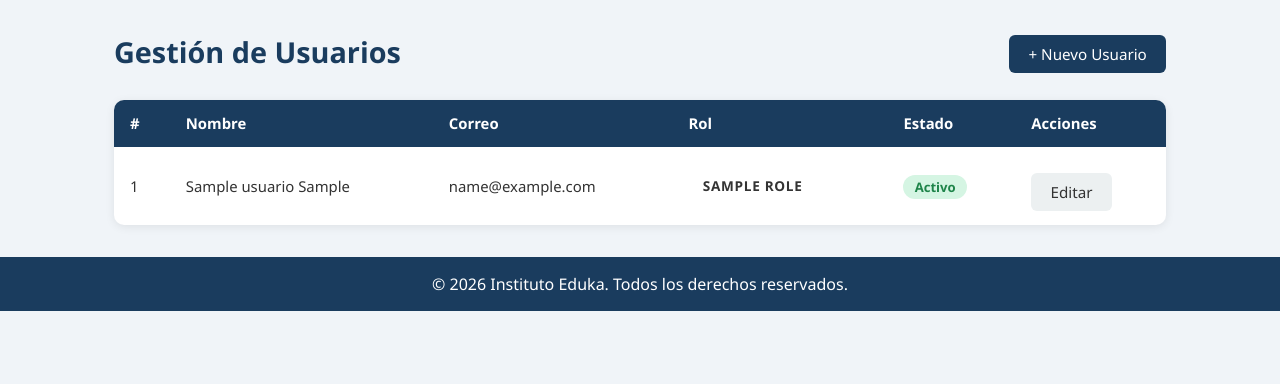
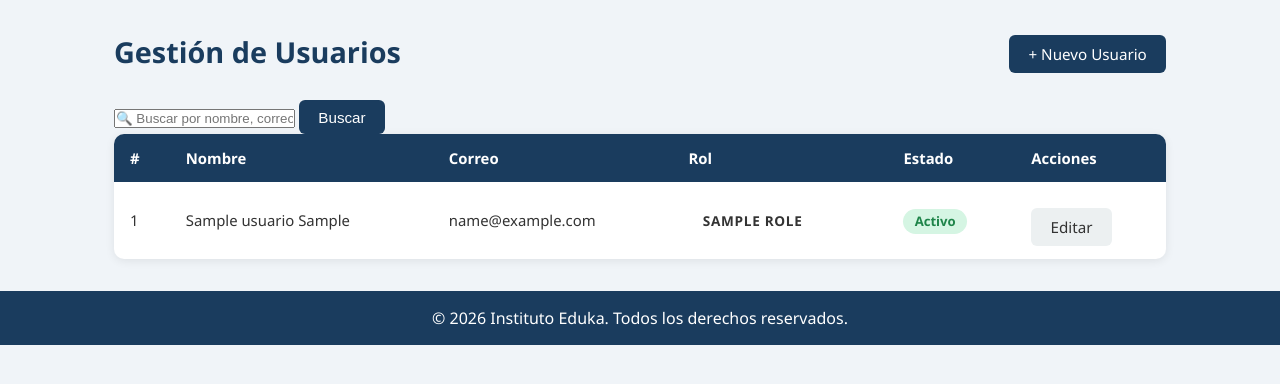
Before and after one commit to Juanc730/eduka, a PHP site: page /eduka/modules/admin/usuarios.php in a window 1280 px wide. Shown: the part 63-447 px from the top of the page. Run offline with PHP 8.4, Linux system fonts and the light colour scheme; the visitor is signed in with stand-in values (Sample User, id 1); tables that the repository leaves empty or names only in its code hold one stand-in row (values such as "Sample post").

Commit message:
busquedas sql

```diff
--- a/modules/admin/usuarios.php
+++ b/modules/admin/usuarios.php
@@ -8,20 +8,31 @@ if (!isset($_SESSION['usuario_id']) || $_SESSION['rol'] !== 'administrador') {
     exit;
 }
 
+$buscar     = isset($_GET['buscar']) ? trim($_GET['buscar']) : '';
 $por_pagina = 5;
 $pagina     = isset($_GET['pagina']) ? max(1, (int)$_GET['pagina']) : 1;
 $offset     = ($pagina - 1) * $por_pagina;
 
-$total      = $pdo->query("SELECT COUNT(*) FROM usuarios")->fetchColumn();
+$where  = [];
+$params = [];
+
+if ($buscar) {
+    $where[]  = "(u.nombre LIKE ? OR u.apellido LIKE ? OR u.email LIKE ? OR r.nombre LIKE ?)";
+    $termino  = "%$buscar%";
+    $params   = [$termino, $termino, $termino, $termino];
+}
+
+$sql_base = "FROM usuarios u JOIN roles r ON u.rol_id = r.id"
+          . ($where ? ' WHERE ' . implode(' AND ', $where) : '');
+
+$total      = $pdo->prepare("SELECT COUNT(*) $sql_base");
+$total->execute($params);
+$total      = $total->fetchColumn();
 $total_pags = ceil($total / $por_pagina);
 
-$usuarios = $pdo->prepare("SELECT u.*, r.nombre AS rol
-                            FROM usuarios u
-                            JOIN roles r ON u.rol_id = r.id
-                            ORDER BY u.rol_id, u.nombre
-                            LIMIT $por_pagina OFFSET $offset");
-$usuarios->execute();
-$usuarios = $usuarios->fetchAll();
+$stmt = $pdo->prepare("SELECT u.*, r.nombre AS rol $sql_base ORDER BY u.rol_id, u.nombre LIMIT $por_pagina OFFSET $offset");
+$stmt->execute($params);
+$usuarios = $stmt->fetchAll();
 ?>
 
 <?php include '../../includes/navbar.php'; ?>
@@ -39,6 +50,22 @@ $usuarios = $usuarios->fetchAll();
         <p class="error" style="margin-bottom:1rem;"><?= htmlspecialchars($_GET['error']) ?></p>
     <?php endif; ?>
 
+    <!-- Buscador -->
+    <form method="GET" class="buscador-container">
+        <input type="text" name="buscar" value="<?= htmlspecialchars($buscar) ?>"
+               placeholder="🔍 Buscar por nombre, correo o rol..." class="buscador-input">
+        <button type="submit" class="btn-primary">Buscar</button>
+        <?php if ($buscar): ?>
+            <a href="/eduka/modules/admin/usuarios.php" class="btn-secondary">Limpiar</a>
+        <?php endif; ?>
+    </form>
+
+    <?php if ($buscar): ?>
+        <p class="buscador-contador" style="margin-bottom:1rem;">
+            <?= $total ?> resultado(s) para "<strong><?= htmlspecialchars($buscar) ?></strong>"
+        </p>
+    <?php endif; ?>
+
     <div class="table-container">
         <table class="tabla">
             <thead>
@@ -52,6 +79,9 @@ $usuarios = $usuarios->fetchAll();
                 </tr>
             </thead>
             <tbody>
+                <?php if (empty($usuarios)): ?>
+                    <tr><td colspan="6" style="text-align:center; color:#666;">No se encontraron resultados.</td></tr>
+                <?php else: ?>
                     <?php foreach ($usuarios as $u): ?>
                         <tr>
                             <td><?= $u['id'] ?></td>
@@ -79,6 +109,7 @@ $usuarios = $usuarios->fetchAll();
                             </td>
                         </tr>
                     <?php endforeach; ?>
+                <?php endif; ?>
             </tbody>
         </table>
     </div>
@@ -86,17 +117,15 @@ $usuarios = $usuarios->fetchAll();
     <?php if ($total_pags > 1): ?>
         <div class="paginacion">
             <?php if ($pagina > 1): ?>
-                <a href="?pagina=<?= $pagina - 1 ?>" class="pag-btn">← Anterior</a>
+                <a href="?buscar=<?= urlencode($buscar) ?>&pagina=<?= $pagina - 1 ?>" class="pag-btn">← Anterior</a>
             <?php endif; ?>
-
             <?php for ($i = 1; $i <= $total_pags; $i++): ?>
-                <a href="?pagina=<?= $i ?>" class="pag-btn <?= $i === $pagina ? 'pag-activa' : '' ?>">
+                <a href="?buscar=<?= urlencode($buscar) ?>&pagina=<?= $i ?>" class="pag-btn <?= $i === $pagina ? 'pag-activa' : '' ?>">
                     <?= $i ?>
                 </a>
             <?php endfor; ?>
-
             <?php if ($pagina < $total_pags): ?>
-                <a href="?pagina=<?= $pagina + 1 ?>" class="pag-btn">Siguiente →</a>
+                <a href="?buscar=<?= urlencode($buscar) ?>&pagina=<?= $pagina + 1 ?>" class="pag-btn">Siguiente →</a>
             <?php endif; ?>
         </div>
         <p class="pag-info">Mostrando <?= count($usuarios) ?> de <?= $total ?> usuarios — Página <?= $pagina ?> de <?= $total_pags ?></p>
```
Also changed, not shown: modules/admin/matriculas.php (+18 -7 lines), modules/pagos/admin_pagos.php (+48 -14 lines). Lines whose indentation alone changed are shown as unchanged.
